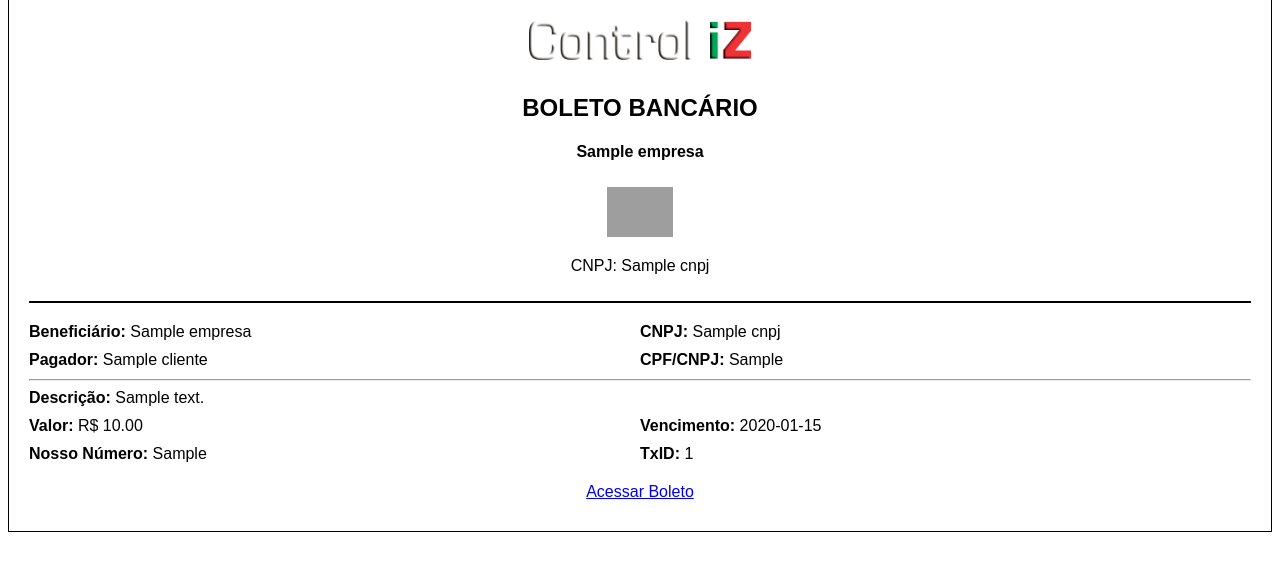
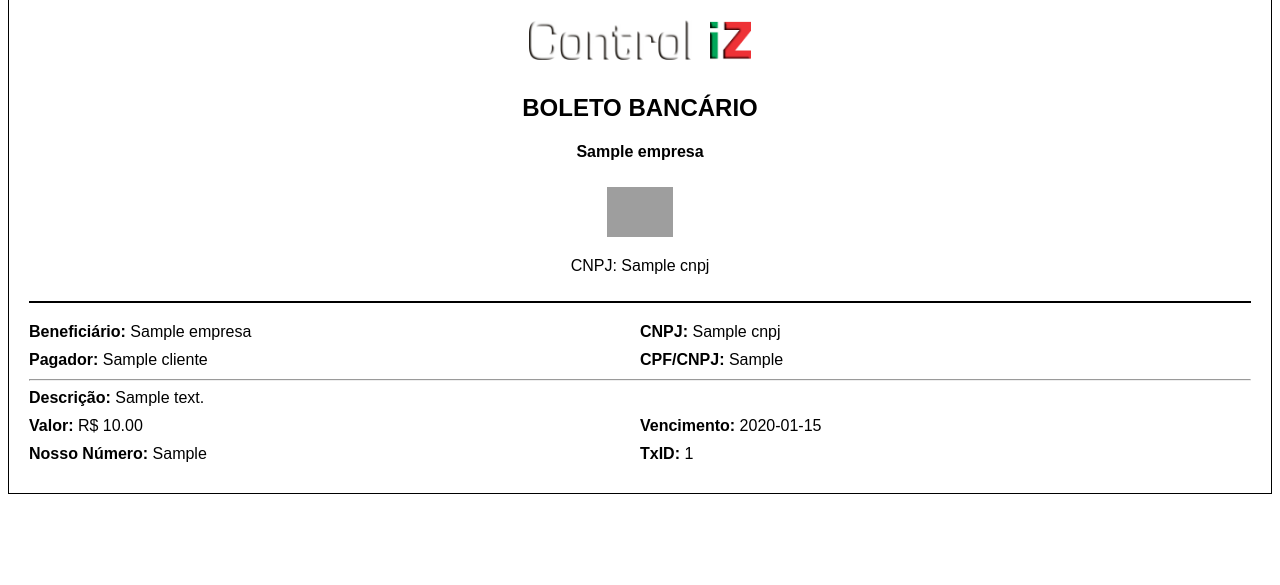
Before and after one commit to machado3-lang/controle-comercial, a FastAPI app: template templates/contas/imprimir_boleto.html in a window 1280 px wide. Shown: the part 50-635 px from the top of the page. Run offline with FastAPI, Linux system fonts and the light colour scheme; the template is opened without the code that fills it: most values are stand-ins (such as "Sample title", 1, 10 or a date in 2020); some libraries are stand-ins or nearby versions; grey boxes are pictures that could not be loaded.

Commit message:
Remove broken Acessar Boleto link from imprimir template

```diff
--- a/templates/contas/imprimir_boleto.html
+++ b/templates/contas/imprimir_boleto.html
@@ -79,13 +79,7 @@
             </div>
         </div>
 
-        {% if conta.boleto_url %}
-        <div class="row" style="margin-top: 20px;">
-            <div class="col" style="text-align: center;">
-                <a href="{{ conta.boleto_url }}" target="_blank" class="btn btn-success">Acessar Boleto</a>
-            </div>
-        </div>
-        {% endif %}
+</div>
     </div>
 
     <script src="https://cdn.jsdelivr.net/npm/bootstrap@5.3.3/dist/css/bootstrap.min.css"></script>
```
